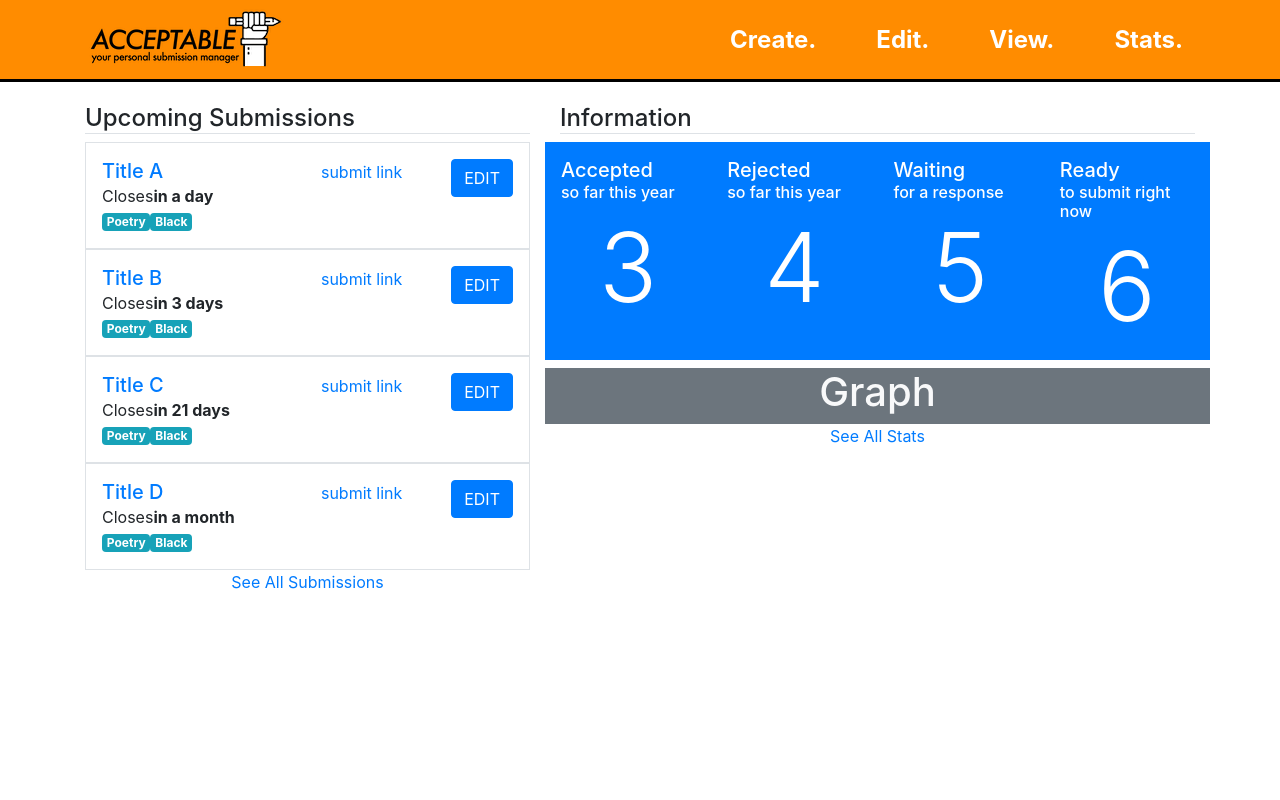
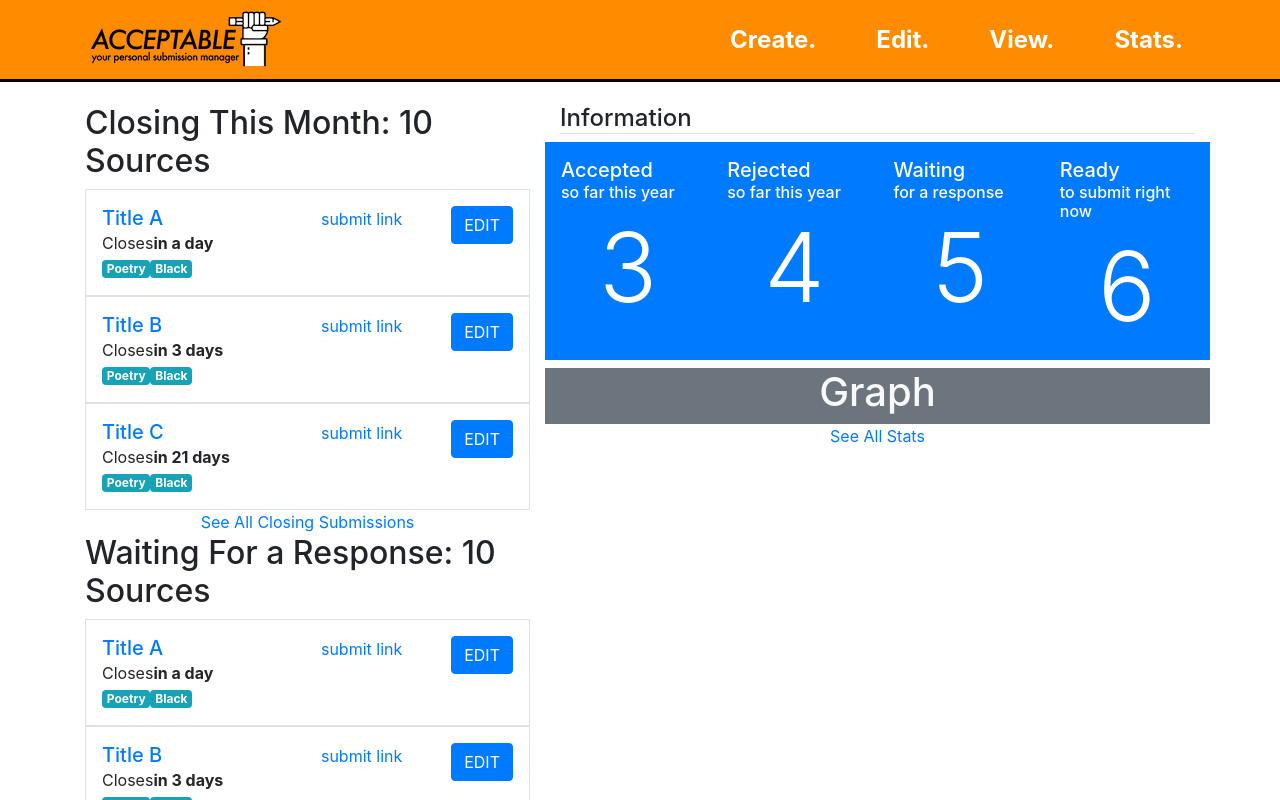
Before and after one commit to wlongmire/submissionDominon, a React (Create React App) app in the folder toolchain/: page / in a window 1280 px wide. Shown: the top 800 px of the page. Built offline with nearby package versions, Linux system fonts and the light colour scheme.

Commit message:
adding in selector access on home page and got a good ways through selectors.

```diff
--- a/toolchain/src/common/SubmissionList/index.js
+++ b/toolchain/src/common/SubmissionList/index.js
@@ -1,17 +1,12 @@
 import React from 'react';
-import { Link } from 'react-router-dom';
-import SubItem from './SubItem';
-import { connect } from 'react-redux';
-import submissionFilter from './../../data_submissions/selectors';
+import { Link } from 'react-router-dom'
 
-class SubmissionList extends React.Component {
-  render() {
-    let { submissions, title } = this.props;
+import SubItem from './SubItem'
 
+
+const SubmissionList = ({ submissions }) => {
   return (
     <div>
-        <h4 className="border-bottom">Upcoming Submissions</h4>
-
       <div className="subItems">
         {
           submissions.map((item, idx) => (<SubItem key={idx} item={item} />))
@@ -20,12 +15,5 @@ class SubmissionList extends React.Component {
     </div>
   );
 }
-}
 
-export default connect(({ submissions }) => {
-  const filteredSubs = submissionFilter(submissions, { sortBy: "CLOSE_SORT" });
-
-  return {
-    submissions: filteredSubs
-  }
-})(SubmissionList);
+export default SubmissionList;
--- /dev/null
+++ b/toolchain/src/common/constants.js
@@ -0,0 +1,28 @@
+//SUBMISSION FILTERING SORTING CONSTANTS
+export default {
+  SUB_LIST: {
+    STATUS_FILTER: {
+      NOT_STARTED: "NOT_STARTED",
+      READY_TO_SUBMIT: "READY_TO_SUBMIT",
+      SUBMITTED: "SUBMITTED",
+      RETURNED: "RETURNED"
+    },
+    SORTING: {
+      SUBMISSION: "SUBMISSION_SORT",
+      RETURN: "RETURN_SORT",
+      CLOSE: "CLOSE_SORT",
+    },
+    DATE_RANGE_TYPE: {
+      CREATED_AT: 'CREATED_AT',
+      CLOSE: 'CLOSE',
+      SUBMISSION: 'SUBMISSION',
+      RETURNED: 'RETURNED'
+    },
+    DATE_RANGE_TYPE_TO_PROP: {
+      CREATED_AT: 'createdAt',
+      CLOSE: 'closeDate',
+      SUBMISSION: 'submissionDate',
+      RETURNED: 'returnDate'
+    }
+  }
+}
--- a/toolchain/src/component_edit/EditSelect.js
+++ b/toolchain/src/component_edit/EditSelect.js
@@ -1,18 +1,29 @@
 import React from 'react';
+import { connect } from 'react-redux'
 import { Link } from 'react-router-dom';
+import moment from 'moment';
+
+import CONSTANTS from './../common/constants'
+import submissionSelectors from './../data_submissions/selectors'
 
 import SubmissionList from './../common/SubmissionList';
 
-let EditSelect = ({ match }) => {
+let EditSelect = ({ submissions }) => {
   const id = 1;
 
   return (
     <div className="container fullscreen">
       <h1>Edit</h1>
-      <SubmissionList />
+      <SubmissionList submissions={submissions} />
       <Link to={`/submissions/edit/${id}`}>Pick a sub to edit</Link>
     </div>
-  );
+  )
 }
 
-export default EditSelect;
+export default connect(({ submissions }) => {
+  const filteredSubs = submissionSelectors.filtering(submissions, {})
+
+  return {
+    submissions: filteredSubs
+  }
+})(EditSelect)
--- a/toolchain/src/component_home/index.js
+++ b/toolchain/src/component_home/index.js
@@ -1,20 +1,51 @@
 import React from 'react';
-import { Link } from 'react-router-dom';
+import moment from 'moment';
 
-import SubmissionList from './../common/SubmissionList';
-import InfoSection from './InfoSection';
+import { Link } from 'react-router-dom'
+import { connect } from 'react-redux'
 
-export default class Home extends React.Component {
+import CONSTANTS from './../common/constants'
+import submissionSelectors from './../data_submissions/selectors'
+
+import SubmissionList from './../common/SubmissionList'
+import InfoSection from './InfoSection'
+
+const MAX_CLOSING_SUBMISSIONS = 3;
+const MAX_WAITING_SUBMISSIONS = 3;
+
+class Home extends React.Component {
   render() {
+    const { closingSubmissions, waitingSubmissions } = this.props;
+
     return (
       <div className="container fullscreen">
         <div className="row">
 
           <div className="col-sm-12 col-md-5 mt-2">
-            <SubmissionList />
-            <div className="text-center">
-              <Link to="/submissions/view">See All Submissions</Link>
+            <div>
+              <h2>Closing This Month: {closingSubmissions.length} Sources</h2>
+              <SubmissionList submissions={closingSubmissions.slice(0, MAX_CLOSING_SUBMISSIONS)} />
+              {
+                (closingSubmissions.length > MAX_CLOSING_SUBMISSIONS) && (
+                  <div className="text-center">
+                    <Link to="/submissions/view">See All Closing Submissions</Link>
+                  </div>
+                )
+              }
             </div>
+
+            <div>
+              <h2>Waiting For a Response: {waitingSubmissions.length} Sources</h2>
+              <SubmissionList submissions={waitingSubmissions.slice(0, MAX_WAITING_SUBMISSIONS)} />
+              {
+                (closingSubmissions.length > MAX_WAITING_SUBMISSIONS) && (
+                  <div className="text-center">
+                    <Link to="/submissions/view">See All Out Submissions</Link>
+                  </div>
+                )
+              }
+            </div>
+
           </div>
           <div className="col-sm-12 col-md-7 mt-2">
             <InfoSection />
@@ -24,3 +55,21 @@ export default class Home extends React.Component {
     );
   }
 }
+
+export default connect(({ submissions }) => {
+  const closingSubmissions = submissionSelectors.filtering(submissions, {
+    filterDateType: CONSTANTS.SUB_LIST.DATE_RANGE_TYPE.CLOSE,
+    startDate: moment(),
+    endDate: moment().add(1, "month"),
+    status: CONSTANTS.SUB_LIST.STATUS_FILTER.READY_TO_SUBMIT
+  })
+
+  const waitingSubmissions = submissionSelectors.filtering(submissions, {
+    status: [CONSTANTS.SUB_LIST.STATUS_FILTER.SUBMITTED, CONSTANTS.SUB_LIST.STATUS_FILTER.READY_TO_SUBMIT, CONSTANTS.SUB_LIST.STATUS_FILTER.NOT_STARTED]
+  })
+
+  return {
+    closingSubmissions,
+    waitingSubmissions
+  }
+})(Home)
--- a/toolchain/src/data_submissions/data.js
+++ b/toolchain/src/data_submissions/data.js
@@ -69,5 +69,101 @@ export default [
     journalURL: "https://www.theverge.com",
     description: "Phasellus ullamcorper elementum dis adipiscing vestibulum torquent praesent varius placerat fames scelerisque condimentum ante tristique morbi ipsum natoque vestibulum porta donec parturient augue lacinia nascetur faucibus cum feugiat in.",
     log: []
+  },
+  {
+    id: uuidv1(),
+    title: "Title E",
+    status: "SUBMITTED",
+    accepted: null,
+    returnDate: null,
+    createdAt: moment().subtract(randInt(1, 5), "day"),
+    submissionDate: moment().add(randInt(1, 5), 'days'),
+    closeDate: moment().add(3, "week"),
+    pieces: ["piece 3", "piece 4"],
+    tags: ["Poetry", "Black"],
+    submitURL: "https://www.google.com",
+    journalURL: "https://www.theverge.com",
+    description: "Phasellus ullamcorper elementum dis adipiscing vestibulum torquent praesent varius placerat fames scelerisque condimentum ante tristique morbi ipsum natoque vestibulum porta donec parturient augue lacinia nascetur faucibus cum feugiat in.",
+    log: []
+  },
+  {
+    id: uuidv1(),
+    title: "Title F",
+    status: "SUBMITTED",
+    accepted: null,
+    returnDate: null,
+    createdAt: moment().subtract(randInt(1, 5), "day"),
+    submissionDate: moment().add(randInt(1, 5), 'days'),
+    closeDate: moment().add(3, "week"),
+    pieces: ["piece 3", "piece 4"],
+    tags: ["Poetry", "Black"],
+    submitURL: "https://www.google.com",
+    journalURL: "https://www.theverge.com",
+    description: "Phasellus ullamcorper elementum dis adipiscing vestibulum torquent praesent varius placerat fames scelerisque condimentum ante tristique morbi ipsum natoque vestibulum porta donec parturient augue lacinia nascetur faucibus cum feugiat in.",
+    log: []
+  },
+  {
+    id: uuidv1(),
+    title: "Title G",
+    status: "RETURNED",
+    accepted: false,
+    returnDate: moment().subtract(23, "days"),
+    createdAt: moment().subtract(randInt(1, 5), "day"),
+    submissionDate: moment().add(randInt(1, 5), 'days'),
+    closeDate: moment().add(3, "week"),
+    pieces: ["piece 3", "piece 4"],
+    tags: ["Poetry", "Black"],
+    submitURL: "https://www.google.com",
+    journalURL: "https://www.theverge.com",
+    description: "Phasellus ullamcorper elementum dis adipiscing vestibulum torquent praesent varius placerat fames scelerisque condimentum ante tristique morbi ipsum natoque vestibulum porta donec parturient augue lacinia nascetur faucibus cum feugiat in.",
+    log: []
+  },
+  {
+    id: uuidv1(),
+    title: "Title H",
+    status: "RETURNED",
+    accepted: true,
+    returnDate: moment().subtract(1, "month"),
+    createdAt: moment().subtract(randInt(1, 5), "day"),
+    submissionDate: moment().add(randInt(1, 5), 'days'),
+    closeDate: moment().add(3, "week"),
+    pieces: ["piece 3", "piece 4"],
+    tags: ["Poetry", "Black"],
+    submitURL: "https://www.google.com",
+    journalURL: "https://www.theverge.com",
+    description: "Phasellus ullamcorper elementum dis adipiscing vestibulum torquent praesent varius placerat fames scelerisque condimentum ante tristique morbi ipsum natoque vestibulum porta donec parturient augue lacinia nascetur faucibus cum feugiat in.",
+    log: []
+  },
+  {
+    id: uuidv1(),
+    title: "Title I",
+    status: "RETURNED",
+    accepted: false,
+    returnDate: moment().subtract(2, "week"),
+    createdAt: moment().subtract(randInt(1, 5), "day"),
+    submissionDate: moment().add(randInt(1, 5), 'days'),
+    closeDate: moment().add(3, "week"),
+    pieces: ["piece 3", "piece 4"],
+    tags: ["Poetry", "Black"],
+    submitURL: "https://www.google.com",
+    journalURL: "https://www.theverge.com",
+    description: "Phasellus ullamcorper elementum dis adipiscing vestibulum torquent praesent varius placerat fames scelerisque condimentum ante tristique morbi ipsum natoque vestibulum porta donec parturient augue lacinia nascetur faucibus cum feugiat in.",
+    log: []
+  },
+  {
+    id: uuidv1(),
+    title: "Title J",
+    status: "RETURNED",
+    accepted: true,
+    returnDate: moment().subtract(1, "week"),
+    createdAt: moment().subtract(randInt(1, 5), "day"),
+    submissionDate: moment().add(randInt(1, 5), 'days'),
+    closeDate: moment().add(3, "week"),
+    pieces: ["piece 3", "piece 4"],
+    tags: ["Poetry", "Black"],
+    submitURL: "https://www.google.com",
+    journalURL: "https://www.theverge.com",
+    description: "Phasellus ullamcorper elementum dis adipiscing vestibulum torquent praesent varius placerat fames scelerisque condimentum ante tristique morbi ipsum natoque vestibulum porta donec parturient augue lacinia nascetur faucibus cum feugiat in.",
+    log: []
   }
 ];
--- a/toolchain/src/data_submissions/selectors.js
+++ b/toolchain/src/data_submissions/selectors.js
@@ -1,17 +1,40 @@
+import CONSTANTS from './../common/constants'
 
-export default (submissions, { sortBy, text, tag, status, startDate, endData }) => {
+
+const isInDateRange = (submission, filterDateType, startDate, endDate) => {
+  const keyDate = submission[
+    CONSTANTS.SUB_LIST.DATE_RANGE_TYPE_TO_PROP[filterDateType]
+  ]
+
+  return startDate <= keyDate && keyDate <= endDate
+}
+
+const isStatus = (submission, status) => {
+  if (String.isString(submission.status))
+    return submission.status.find(status)
+  else if (Array.isArray(submission.status))
+    return submission.status === status
+  else
+    throw "Status Parameter is not of an approved type."
+}
+
+export default {
+  filtering: (submissions, { sortBy, text, tag, status, startDate, endDate, filterDateType }) => {
     return submissions.filter((submission) => {
-    const statusMatch = status ? submission.status === status : true
-    return statusMatch
+      const statusMatch = status ? isStatus : true
+      const filterDate = filterDateType ? isInDateRange(submission, filterDateType, startDate, endDate) : true
+
+      return statusMatch && filterDate
     }).sort((a, b) => {
       switch (sortBy) {
-      case ("SUBMISSION_SORT"):
+        case (CONSTANTS.SUB_LIST.SORTING.SUBMISSION):
           return a.submissionDate > b.submissionDate ? 1 : -1
-      case ("RETURN_SORT"):
+        case (CONSTANTS.SUB_LIST.SORTING.RETURN):
           return a.returnDate > b.returnDate ? 1 : -1
-      case ("CLOSE_SORT"):
+        case (CONSTANTS.SUB_LIST.SORTING.CLOSE):
           return a.closeDate > b.closeDate ? 1 : -1
       }
       return a.title > b.title ? 1 : -1
     });
   }
+}
```
Lines whose indentation alone changed are shown as unchanged.
